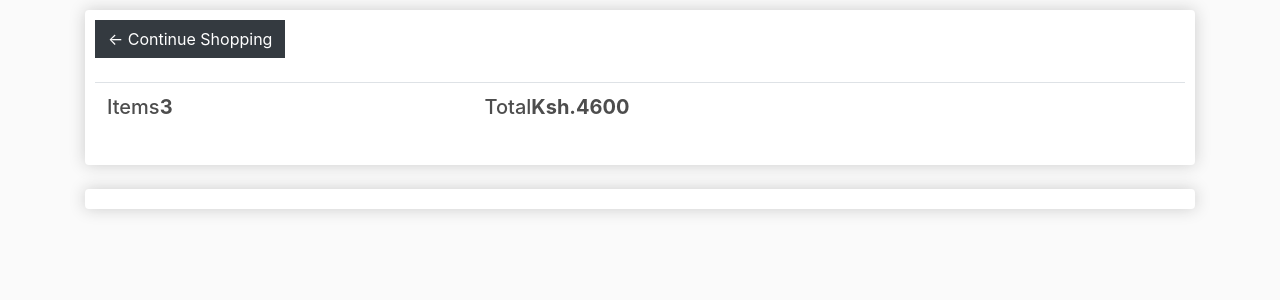
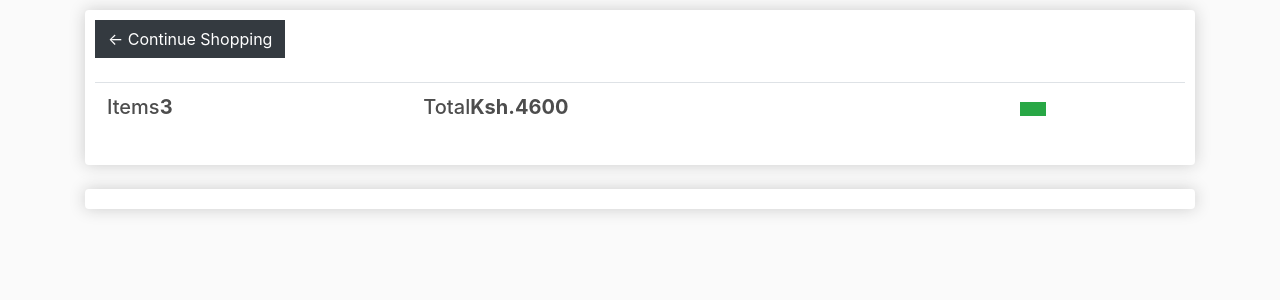
Before and after one commit to CindyKatoni/HeavenScent, a Django app: page /cart/ in a window 1280 px wide. Shown: the part 57-357 px from the top of the page. Run offline with Django 3.2, Linux system fonts and the light colour scheme; lists and menus that the app fills with data are empty; some libraries are stand-ins or nearby versions.

Commit message:
cart checkout link added

```diff
--- a/store/templates/store/cart.html
+++ b/store/templates/store/cart.html
@@ -14,6 +14,9 @@
                     <th>
                         <h5>Total<strong>Ksh.4600</strong></h5>
                     </th>
+                    <th>
+                        <a class="btn btn-success" href="{% url 'checkout' %}"></a>
+                    </th>
                 </tr>
             </table>
         </div>
```
